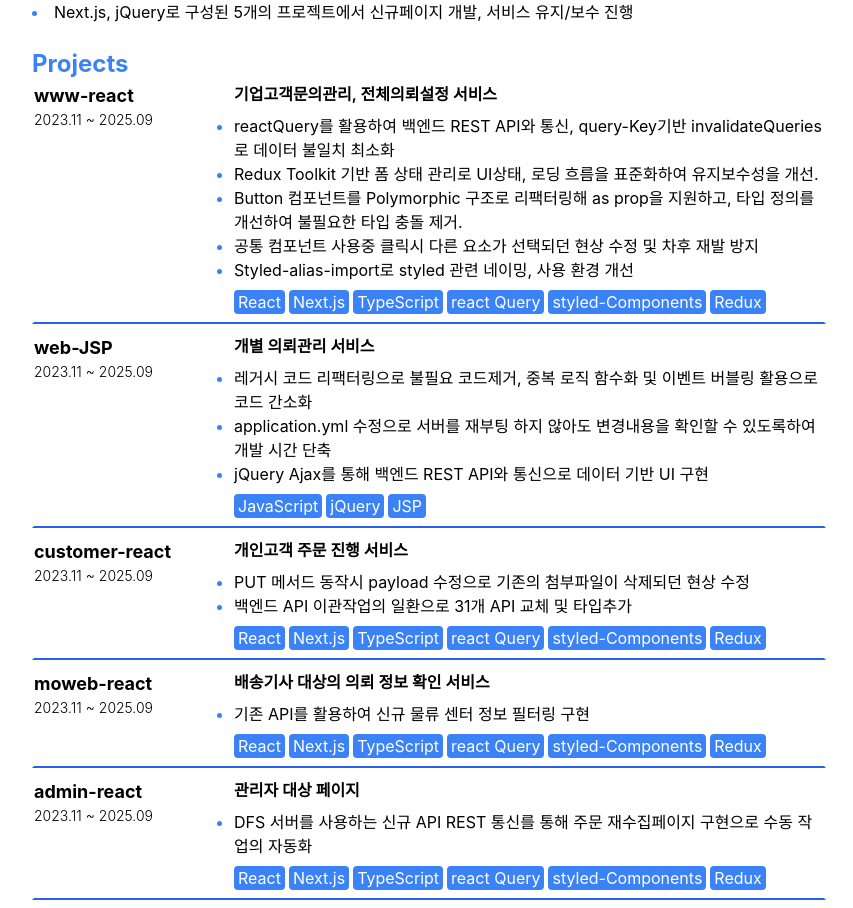
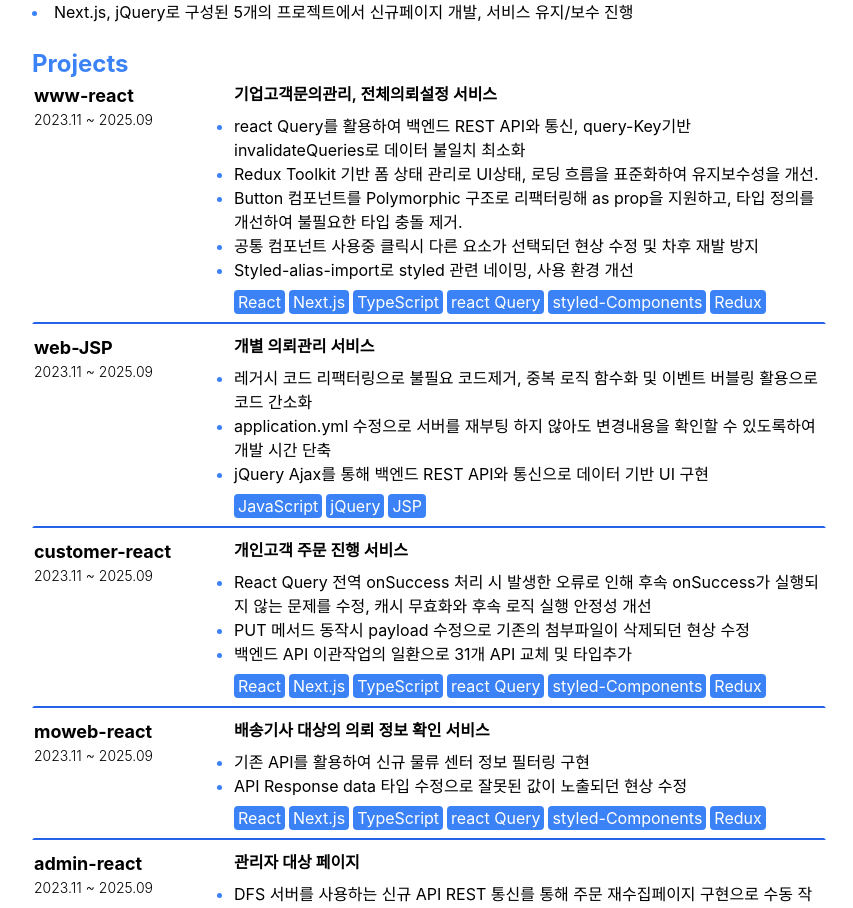
Before and after one commit to jaekwanAHN/resume, a Next.js app: page / in a window 1280 px wide. Shown: the part 430-1338 px from the top of the page, without its empty margins (211-1064 px from the left). Built offline with nearby package versions, Linux system fonts and the light colour scheme; a web font is replaced by a local one.

Commit message:
ENH: 프로젝트 내역 업데이트

```diff
--- a/src/data/projects.ts
+++ b/src/data/projects.ts
@@ -17,7 +17,7 @@ export const projects: ProjectInfo[] = [
       'Redux',
     ],
     feature: [
-      'reactQuery를 활용하여 백엔드 REST API와 통신, query-Key기반 invalidateQueries로 데이터 불일치 최소화',
+      'react Query를 활용하여 백엔드 REST API와 통신, query-Key기반 invalidateQueries로 데이터 불일치 최소화',
       'Redux Toolkit 기반 폼 상태 관리로 UI상태, 로딩 흐름을 표준화하여 유지보수성을 개선.',
       'Button 컴포넌트를 Polymorphic 구조로 리팩터링해 as prop을 지원하고, 타입 정의를 개선하여 불필요한 타입 충돌 제거.',
       '공통 컴포넌트 사용중 클릭시 다른 요소가 선택되던 현상 수정 및 차후 재발 방지',
@@ -54,6 +54,7 @@ export const projects: ProjectInfo[] = [
       'Redux',
     ],
     feature: [
+      'React Query 전역 onSuccess 처리 시 발생한 오류로 인해 후속 onSuccess가 실행되지 않는 문제를 수정, 캐시 무효화와 후속 로직 실행 안정성 개선',
       'PUT 메서드 동작시 payload 수정으로 기존의 첨부파일이 삭제되던 현상 수정',
       '백엔드 API 이관작업의 일환으로 31개 API 교체 및 타입추가',
     ],
@@ -73,7 +74,10 @@ export const projects: ProjectInfo[] = [
       'styled-Components',
       'Redux',
     ],
-    feature: ['기존 API를 활용하여 신규 물류 센터 정보 필터링 구현'],
+    feature: [
+      '기존 API를 활용하여 신규 물류 센터 정보 필터링 구현',
+      'API Response data 타입 수정으로 잘못된 값이 노출되던 현상 수정',
+    ],
   },
   {
     projectTitle: 'admin-react',
@@ -92,6 +96,7 @@ export const projects: ProjectInfo[] = [
     ],
     feature: [
       'DFS 서버를 사용하는 신규 API REST 통신를 통해 주문 재수집페이지 구현으로 수동 작업의 자동화',
+      'Debouncing, Throttling 활용으로 API 요청 최소화',
     ],
   },
   {
```
